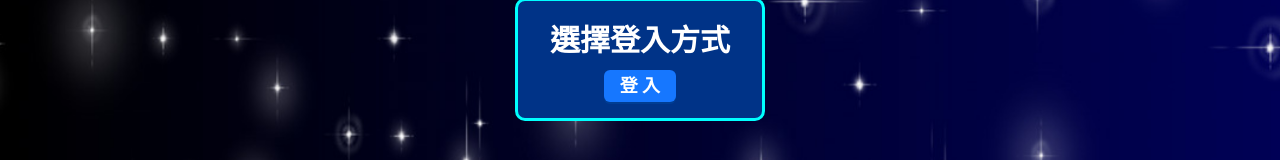
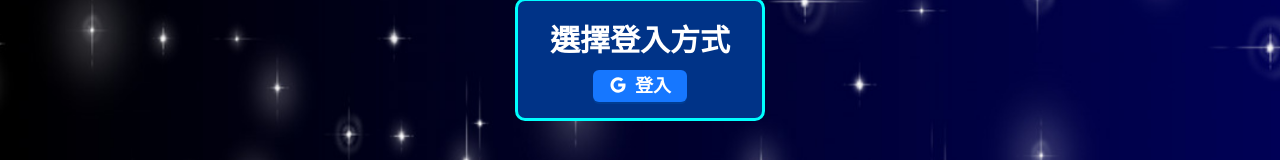
Before and after one commit to fanyuuu2006/LaBaG-NextJS, a Next.js app in the folder frontend/: page /Login in a window 1280 px wide. Shown: the part 404-564 px from the top of the page. Built offline with nearby package versions, Linux system fonts and the light colour scheme.

Commit message:
fix: 登入按鈕圖標

```diff
--- a/frontend/src/components/common/AuthButton.tsx
+++ b/frontend/src/components/common/AuthButton.tsx
@@ -27,7 +27,7 @@ export const AuthButton = ({ signBy, style, ...props }: AuthButtonProps) => {
     <></>
   ) : (
     <Button
-      icon={User && signBy ? AuthIcons[signBy] : null} // 確保只有登入按鈕有圖示
+      icon={AuthIcons[signBy]}
       {...props}
       style={style}
       onClick={handleAuth}
```
